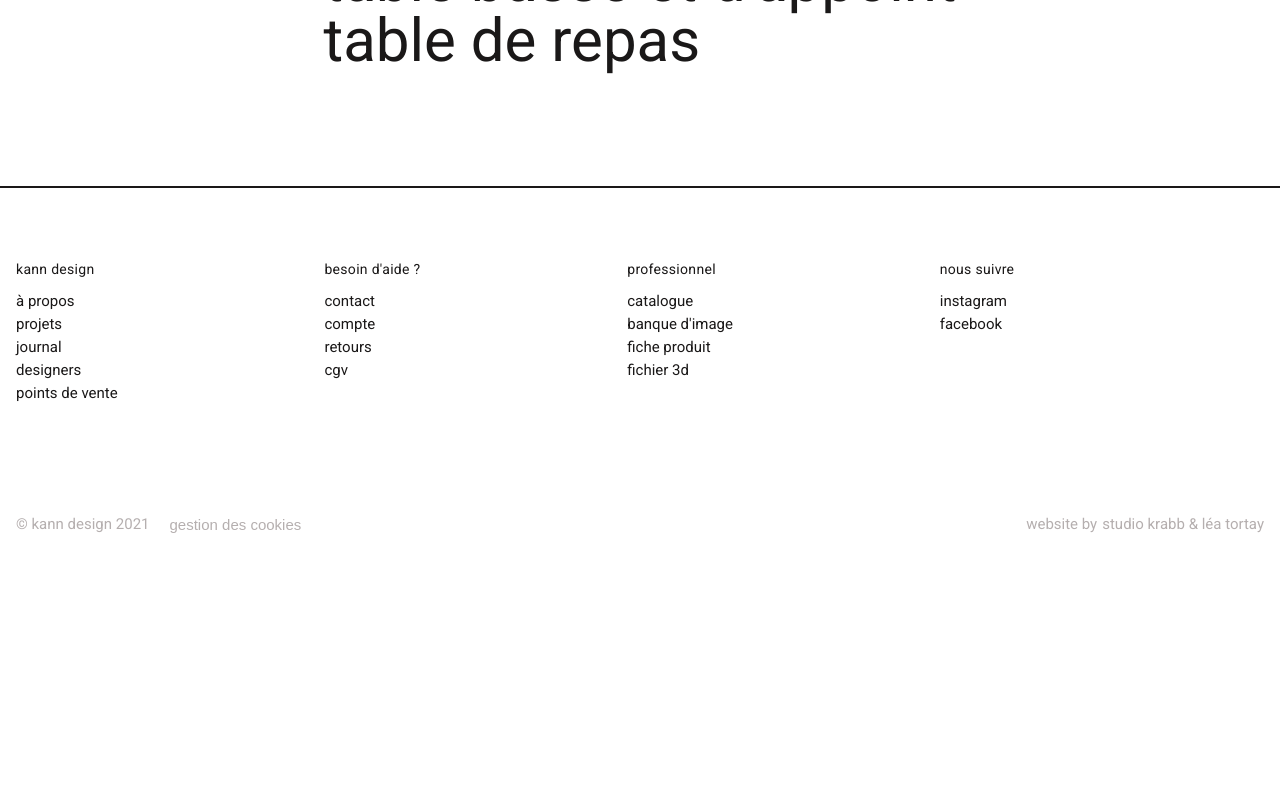
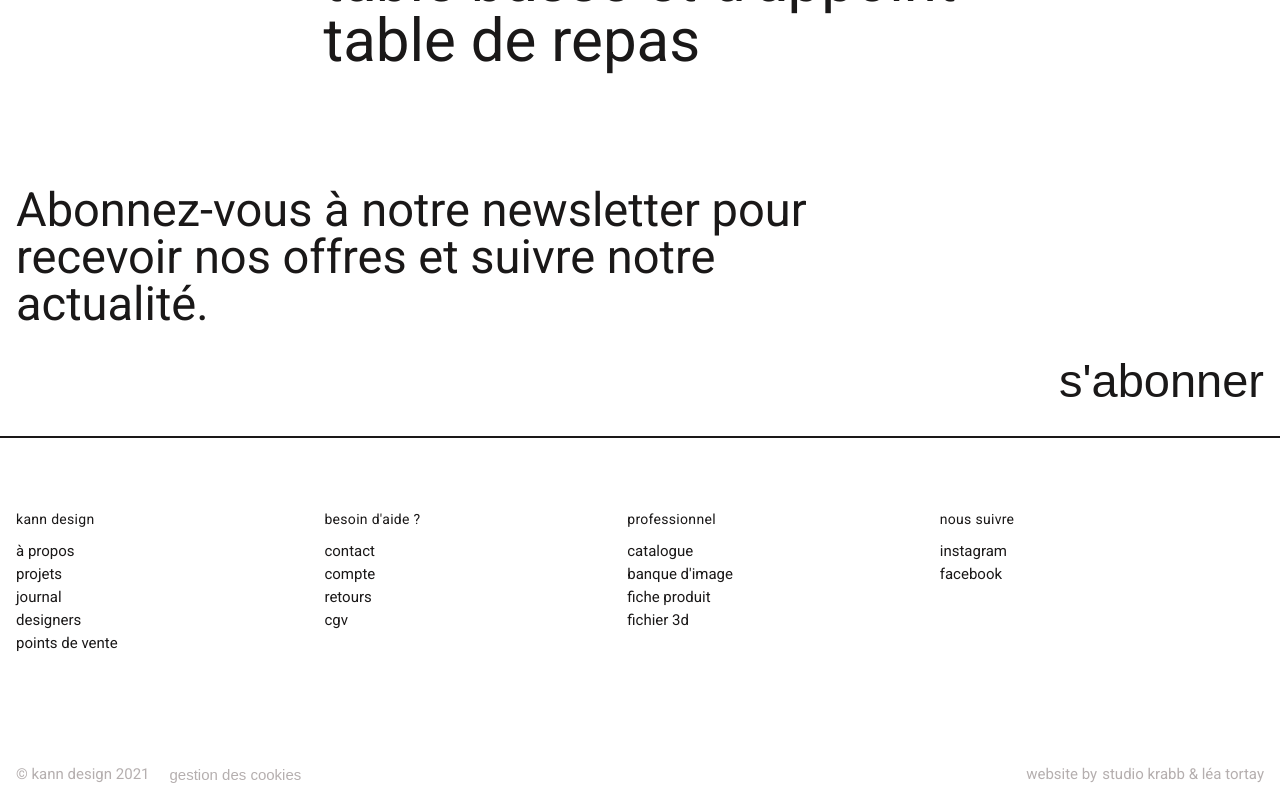
Before and after one commit to deadbeathd07/kann, a Vue app: page / in a window 1280 px wide. Shown: the part 4999-5799 px from the top of the page. Before the commit the page ends 5549 px from the top, so only its background shows below. Built offline with nearby package versions, Linux system fonts and the light colour scheme.

Commit message:
добавлены классы по методологии бэм и подключены в главный компонент

```diff
--- a/src/App.vue
+++ b/src/App.vue
@@ -3,6 +3,7 @@ import KannHeader from './components/KannHeader.vue';
 import KannFooter from './components/KannFooter.vue';
 import KannSection from './components/KannSection.vue';
 import KannList from './components/KannList.vue';
+import KannForm from './components/KannForm.vue';
 
 const sectionsContent = [
 	{
@@ -154,6 +155,12 @@ const furnitureList = [
 		path: '#',
 	},
 ];
+
+const formContent = {
+	title:
+		'Abonnez-vous à notre newsletter pour recevoir nos offres et suivre notre actualité.',
+	button_text: "S'abonner",
+};
 </script>
 
 <template lang="pug">
@@ -165,6 +172,8 @@ div.layout__wrapper
     KannSection(v-for="(section, i) in sectionsContent", :key="i", :content-obj="section")
     section.layout__list-wrapper
       KannList.layout__list(:list="furnitureList")
+    section.layout__form
+      KannForm(:formContent="formContent")
   KannFooter(class="layout__footer")
 </template>
 
@@ -201,7 +210,7 @@ div.layout__wrapper
 		max-width: 40%;
 	}
 	&__footer {
-		margin-top: 115px;
+		margin-top: 27px;
 		flex: 0 0 auto;
 	}
 	&__section--position-top-70 {
@@ -213,5 +222,9 @@ div.layout__wrapper
 		justify-content: center;
 		font-size: 60px;
 	}
+	&__form {
+		padding: 0 1rem;
+		font-size: 47px;
+	}
 }
 </style>
--- a/src/components/KannForm.vue
+++ b/src/components/KannForm.vue
@@ -1,14 +1,15 @@
 <template lang="pug">
 form.form
-  h3.form__title(v-if="formContent.title") {{ formContent.title }}
-  input.form__email(type="email", name="form__email")
-  KannButton(type="submit", :text="formContent.button_text")
+  h3.form__title(v-if="props.formContent.title") {{ props.formContent.title }}
+  div.form__fields-wrapper
+    input.form__field(type="email", name="form__email")
+    KannButton.form__button(type="submit", :text="props.formContent.button_text")
 </template>
 
 <script setup>
 import KannButton from './KannButton.vue';
 
-const formContent = defineProps({
+const props = defineProps({
 	formContent: {
 		type: Object,
 		required: true,
@@ -16,4 +17,26 @@ const formContent = defineProps({
 });
 </script>
 
-<style lang="scss"></style>
+<style lang="scss">
+.form {
+	&__title {
+		max-width: 70%;
+		margin-bottom: 25px;
+	}
+	&__fields-wrapper {
+		display: flex;
+		align-items: center;
+	}
+	&__field {
+		display: block;
+		font-size: inherit;
+		border: none;
+		flex-grow: 1;
+	}
+	&__button {
+		display: block;
+		flex-grow: 0;
+		margin-left: 20px;
+	}
+}
+</style>
```
